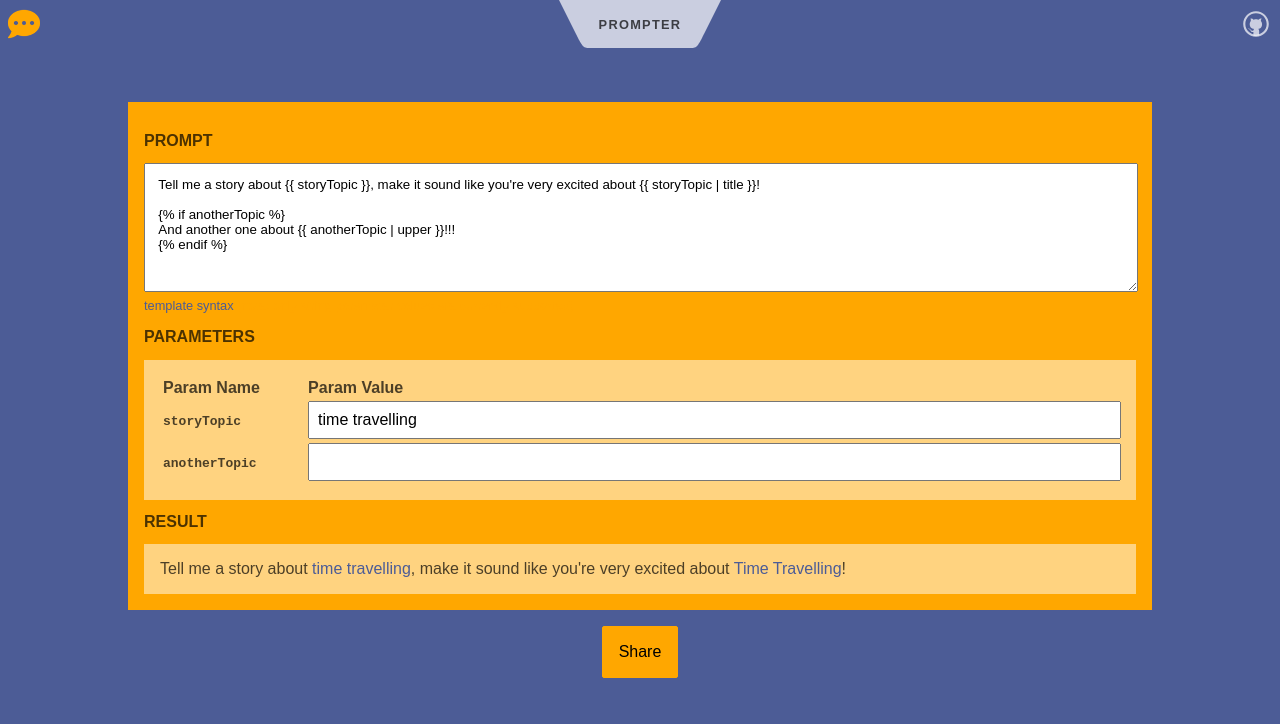
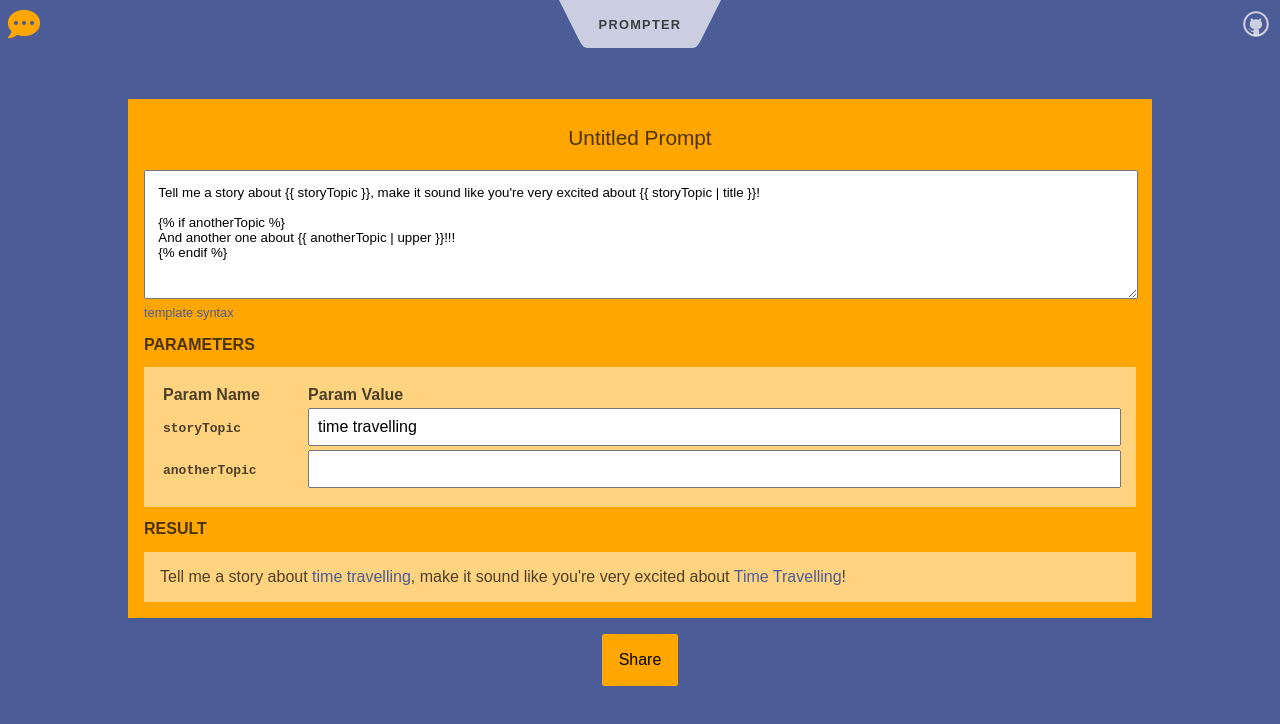
Before and after one commit to conversabile/prompter, a SvelteKit app in the folder prompter_app/: page / in a window 1280 px wide. Shown: the top 724 px of the page. Built offline with nearby package versions, Linux system fonts and the light colour scheme.

Commit message:
Make prompt titles editable (closes #6)

```diff
--- a/prompter_app/src/routes/Header.svelte
+++ b/prompter_app/src/routes/Header.svelte
@@ -6,7 +6,7 @@
 
 <header>
 	<div class="corner">
-		<a href="https://www.converssabile.com">
+		<a href="https://www.conversabile.com" target="_blank">
 			<img src={logo} alt="Conversabile" />
 		</a>
 	</div>
@@ -35,7 +35,7 @@
 	</nav>
 
 	<div class="corner">
-		<a href="https://github.com/conversabile/prompter">
+		<a href="https://github.com/conversabile/prompter" target="_blank">
 			<img src={github} alt="GitHub" style="filter: invert()"/>
 		</a>
 	</div>
--- a/prompter_app/src/routes/PromptBox.svelte
+++ b/prompter_app/src/routes/PromptBox.svelte
@@ -89,6 +89,20 @@
       promptText = eventEditor.getDoc().getValue();
     })
   });
+
+  /**
+   * Pressing "Enter" while editing title should de-focus the input element
+   */
+  function handleTitleKeydown(e: KeyboardEvent) {
+    if (e.key == "Enter") {
+      e.preventDefault();
+      try {
+        if (e.target) (e.target as HTMLElement).blur();
+      } catch (e) {
+        throw(e);
+      }
+    }
+  }
 </script>
 
 <svelte:head>
@@ -98,7 +112,7 @@
 
 <div class="promptBox">
 
-  <h2>Prompt</h2>
+  <h2 class="promptTitle" contenteditable bind:innerText={promptTitle} on:keydown={handleTitleKeydown}>{promptTitle}</h2>
   <textarea class="codeMirrorTextarea" bind:this={cmTextArea}>{promptText}</textarea>
   <p class="reference"><a href="https://mozilla.github.io/nunjucks/templating.html" target="_blank">template syntax</a> (note: only string parameter values are currently supported)</p>
 
@@ -126,6 +140,32 @@
 h2 {
   text-transform: uppercase;
   font-weight:bold;
+}
+
+.promptTitle {
+  text-transform: none;
+  font-weight: normal;
+  font-size: 1.3em;
+  display: inline-block;
+  padding: 0.5em 0;
+  width: 100%;
+  text-align: center;
+  cursor: pointer;
+  margin: 0 auto 0.5em auto;
+}
+
+.promptTitle:focus {
+  background-color: white;
+  border: 0;
+  cursor: inherit;
+}
+
+.promptTitle span {
+  display: inline-block;
+}
+
+.promptTitle .pencilIcon {
+  color: #444;
 }
 
 .promptBox {
--- a/prompter_app/src/routes/PromptChainEditor.svelte
+++ b/prompter_app/src/routes/PromptChainEditor.svelte
@@ -1,5 +1,4 @@
 <script lang="ts">
-	import { goto } from '$app/navigation';
   import { page } from '$app/stores';
   import { promptSchemaVersion, type Prompt, type PromptChain, saveChain } from '$lib/prompts';
   import PromptBox from './PromptBox.svelte';
@@ -44,13 +43,15 @@
     console.log("Saved prompt chain with id: " + responseJson.chainId);
     chainId = responseJson.chainId;
     editKey = responseJson.editKey;
-    sharedUrlReadOnly = $page.url.protocol + '//' + $page.url.host + '/p/' + responseJson.chainId;
-    sharedUrlEditable = sharedUrlReadOnly + '?editKey=' + responseJson.editKey;
+    let newSharedUrlReadOnly = $page.url.protocol + '//' + $page.url.host + '/p/' + responseJson.chainId;
+    let newSharedUrlEditable = newSharedUrlReadOnly + '?editKey=' + responseJson.editKey;
 
-    isSharing = false;
-    isShared = true;
+    // isSharing = false;
+    // isShared = true;
 
-    goto(sharedUrlEditable + '&isShared=true');
+    window.location.href = newSharedUrlEditable + '&isShared=true';
+    // goto(newSharedUrlEditable + '&isShared=true');
+    // ^ this messes up the state (+page.server.ts is skipped)
   }
 
   async function handleUpdate() {
@@ -117,7 +118,7 @@
     <a href="{sharedUrlUser}">{sharedUrlUser}</a>
     {#if editKey}
       <span class="shareEditableContainer">
-        <input type="checkbox" name="shareEditable" id="shareEditable" bind:checked={isSharedEditable}><label for="shareEditable">Editable Link</label>
+        <input type="checkbox" name="shareEditable" id="shareEditable" bind:checked={isSharedEditable}><label for="shareEditable" title="People you share your link with will be able to make changes to your prompt">Editable Link</label>
       </span>
     {/if}
   </div>
```
